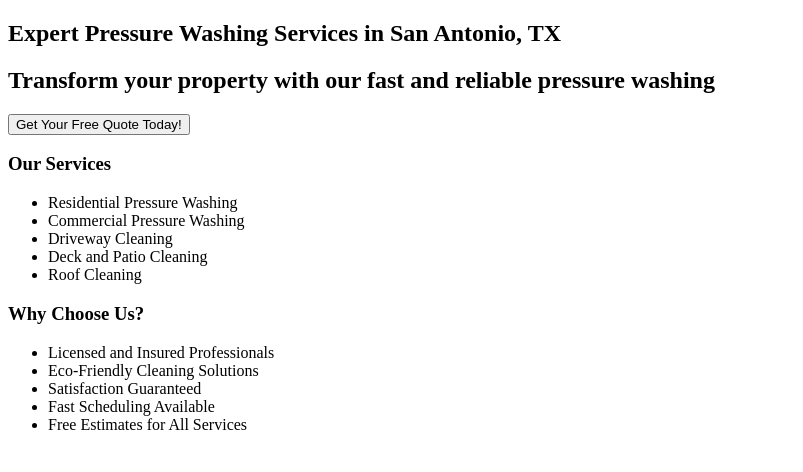
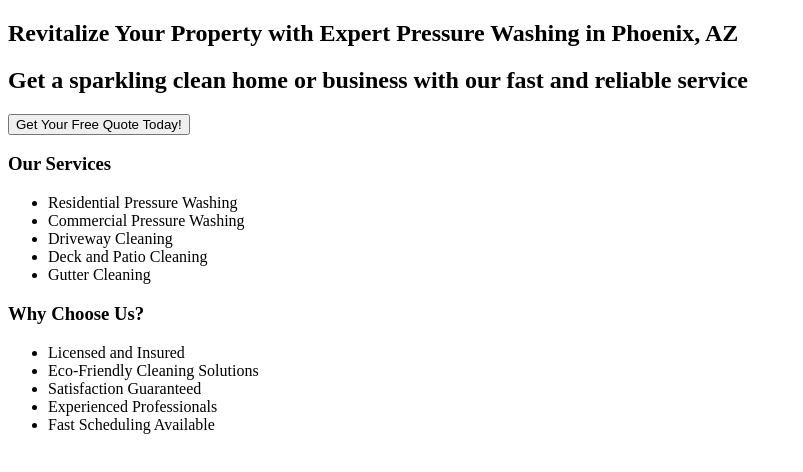
Before and after one commit to jagreen63/ai-business-builder-test-site-2, a Next.js app: page / in a window 1280 px wide. Shown: the top 472 px of the page, without its empty margins (0-803 px from the left). Built offline with nearby package versions, Linux system fonts and the light colour scheme.

Commit message:
site 12: Revitalize Your Property with Expert Pressure Washing in Pho

```diff
--- a/app/layout.tsx
+++ b/app/layout.tsx
@@ -1,7 +1,7 @@
 import React from 'react';
 export const metadata = {
-  title: 'San Antonio Pressure Washing Services | Free Quote',
-  description: 'Offering top-notch pressure washing in San Antonio, TX. Get a free quote and enjoy fast scheduling for your home or business.',
+  title: 'Top Pressure Washing Service in Phoenix, AZ',
+  description: 'Contact us for free quotes and quick scheduling for pressure washing in Phoenix, AZ. Transform your property today!',
 };
 const RootLayout = ({ children }) => {
   return (
--- a/app/page.tsx
+++ b/app/page.tsx
@@ -3,8 +3,8 @@ const HomePage = () => {
   return (
     <main className="flex flex-col items-center justify-center min-h-screen bg-gray-100">
       <section className="text-center mt-10">
-        <h1 className="text-4xl font-bold text-gray-800">Expert Pressure Washing Services in San Antonio, TX</h1>
-        <h2 className="text-xl text-gray-600 mt-2">Transform your property with our fast and reliable pressure washing</h2>
+        <h1 className="text-4xl font-bold text-gray-800">Revitalize Your Property with Expert Pressure Washing in Phoenix, AZ</h1>
+        <h2 className="text-xl text-gray-600 mt-2">Get a sparkling clean home or business with our fast and reliable service</h2>
         <button className="mt-4 px-6 py-2 text-white bg-blue-600 rounded hover:bg-blue-700">Get Your Free Quote Today!</button>
       </section>
       <section className="mt-10">
@@ -14,17 +14,17 @@ const HomePage = () => {
           <li>Commercial Pressure Washing</li>
           <li>Driveway Cleaning</li>
           <li>Deck and Patio Cleaning</li>
-          <li>Roof Cleaning</li>
+          <li>Gutter Cleaning</li>
         </ul>
       </section>
       <section className="mt-10">
         <h3 className="text-2xl font-bold text-gray-800">Why Choose Us?</h3>
         <ul className="list-disc list-inside mt-2 text-gray-600">
-          <li>Licensed and Insured Professionals</li>
+          <li>Licensed and Insured</li>
           <li>Eco-Friendly Cleaning Solutions</li>
           <li>Satisfaction Guaranteed</li>
+          <li>Experienced Professionals</li>
           <li>Fast Scheduling Available</li>
-          <li>Free Estimates for All Services</li>
         </ul>
       </section>
     </main>
```
